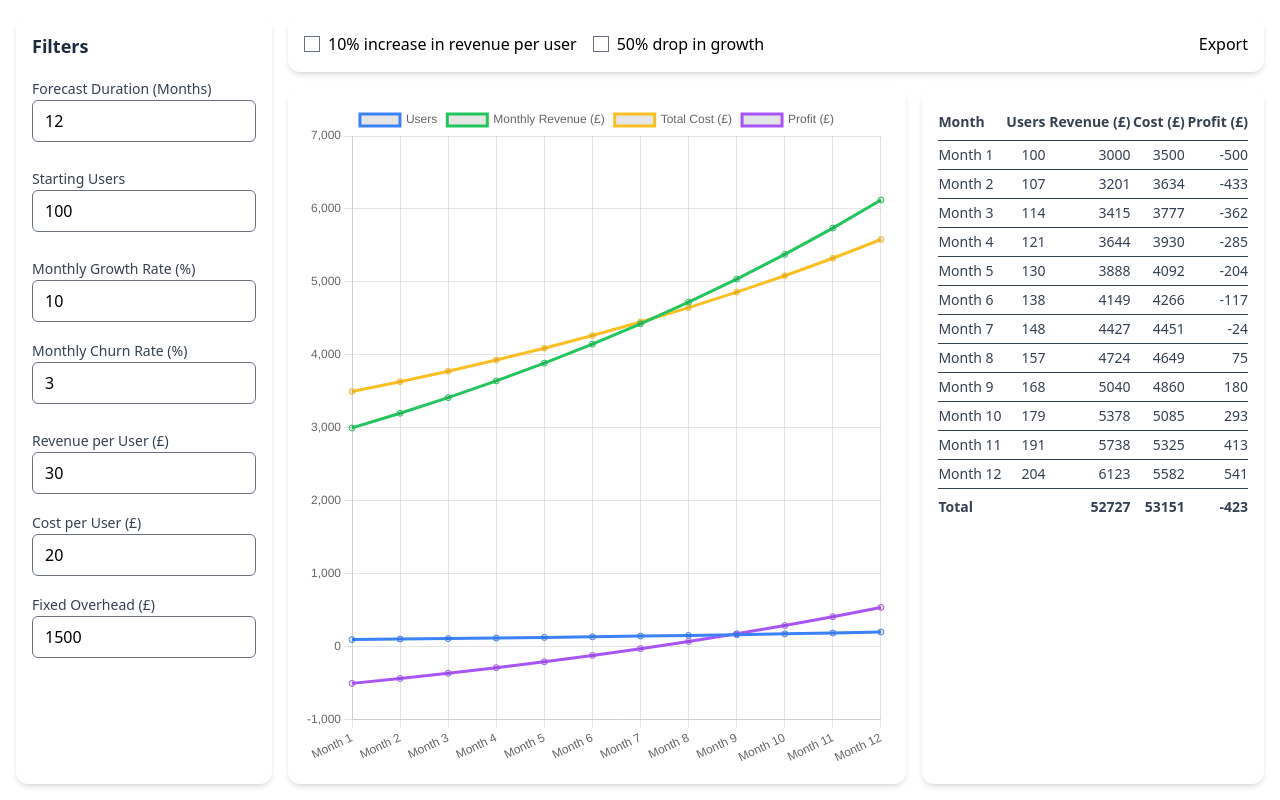
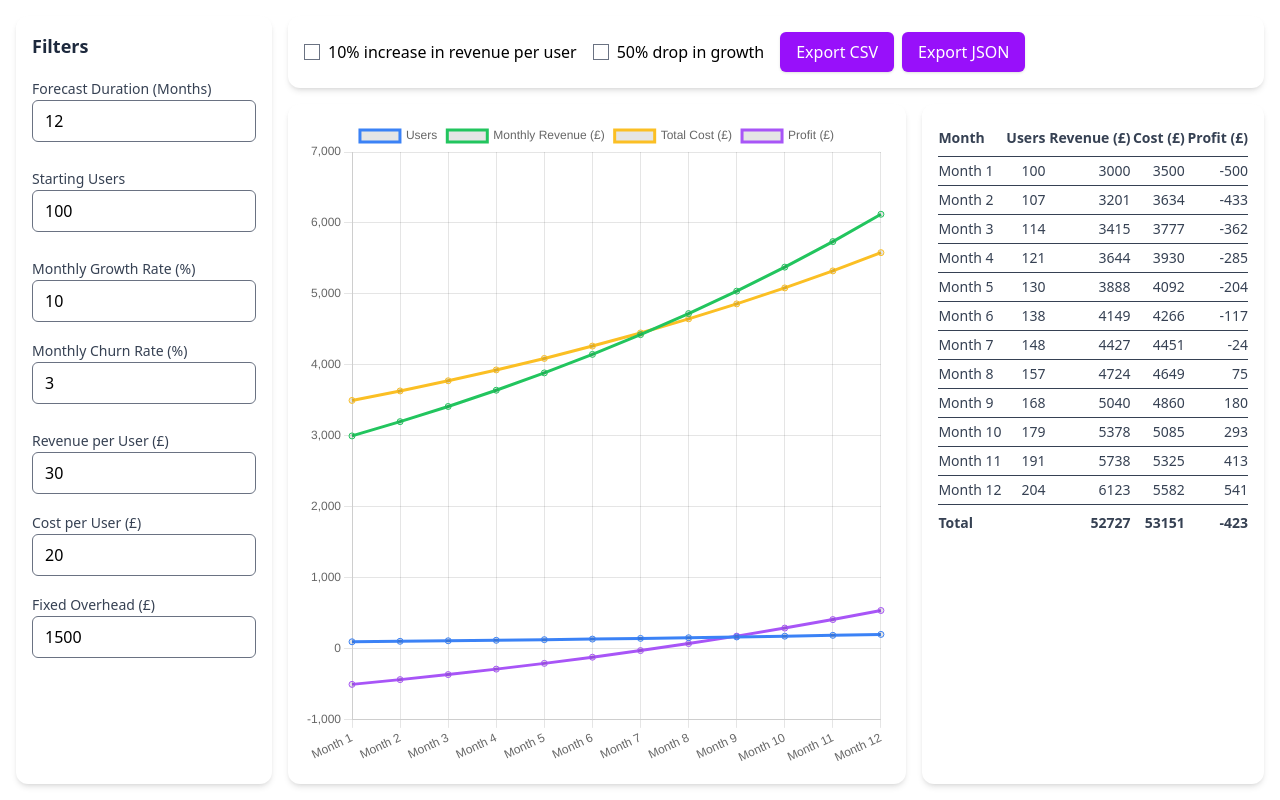
Before and after one commit to donnykd/Revenue-Forecaster, a SvelteKit app: page /forecast in a window 1280 px wide. Built offline with nearby package versions, Linux system fonts and the light colour scheme.

Commit message:
export buttons created

```diff
--- /dev/null
+++ b/src/lib/Export.ts
@@ -0,0 +1,59 @@
+import { generateData } from "./ChartCalc";
+
+export function exportForecast({
+  months,
+  startingUsers,
+  growthRate,
+  churnRate,
+  revenuePerUser,
+  costPerUser,
+  fixedOverhead,
+  revenueIncrease,
+  growthDrop
+} : {
+  months: number;
+  startingUsers: number;
+  growthRate: number;
+  churnRate: number;
+  revenuePerUser: number;
+  costPerUser: number;
+  fixedOverhead: number;
+  revenueIncrease: boolean;
+  growthDrop: boolean;
+}, format: 'json' | 'csv') {
+  const data = generateData({
+    months,
+    startingUsers,
+    growthRate,
+    churnRate,
+    revenuePerUser,
+    costPerUser,
+    fixedOverhead,
+    revenueIncrease,
+    growthDrop
+  });
+
+  let content = '';
+  const headers = ['Month', 'Users', 'Revenue (£)', 'Cost (£)', 'Profit (£)'];
+
+  if (format === 'csv') {
+      content += headers.join(',') + '\n';
+      for (let i = 0; i < data.labels.length; i++) {
+        content += [
+          data.labels[i],
+          data.usersData[i],
+          data.mrrData[i],
+          data.costData[i],
+          data.profitData[i]
+        ].join(',') + '\n';
+      }
+    } else {
+      content = JSON.stringify(data, null, 2);
+    }
+
+    const blob = new Blob([content], { type: format === 'csv' ? 'text/csv' : 'application/json' });
+    const link = document.createElement('a');
+    link.href = URL.createObjectURL(blob);
+    link.download = `forecast.${format}`;
+    link.click();
+}
--- a/src/routes/forecast/+page.svelte
+++ b/src/routes/forecast/+page.svelte
@@ -1,6 +1,7 @@
 <script lang="ts">
     import Chart from '$lib/Chart.svelte'
     import { generateData } from '$lib/ChartCalc';
+	import { exportForecast } from '$lib/Export';
 
 	let months = $state(12);
 	let startingUsers = $state(100);
@@ -12,6 +13,20 @@
 
 	let revenueIncrease = $state(false);
 	let growthDrop = $state(false);
+
+	function handleExport(format: 'csv' | 'json'){
+	  exportForecast({
+			months,
+            startingUsers,
+            growthRate,
+            churnRate,
+            revenuePerUser,
+            costPerUser,
+            fixedOverhead,
+            revenueIncrease,
+            growthDrop
+		}, format)
+	}
 
 	$effect(() => {
       if (months < 12) months = 12;
@@ -135,7 +150,20 @@
           <span>50% drop in growth</span>
         </label>
 
-			<button class="ml-auto"> Export </button>
+        <div class="flex gap-2">
+            <button
+              onclick={() => handleExport('csv')}
+              class="rounded-md bg-purple-600 px-4 py-2 text-white shadow hover:bg-purple-700 transition"
+            >
+              Export CSV
+            </button>
+            <button
+              onclick={() => handleExport('json')}
+              class="rounded-md bg-purple-600 px-4 py-2 text-white shadow hover:bg-purple-700 transition"
+            >
+              Export JSON
+            </button>
+          </div>
 		</div>
 
 		<div class="flex min-h-0 flex-1 flex-row gap-4">
```
